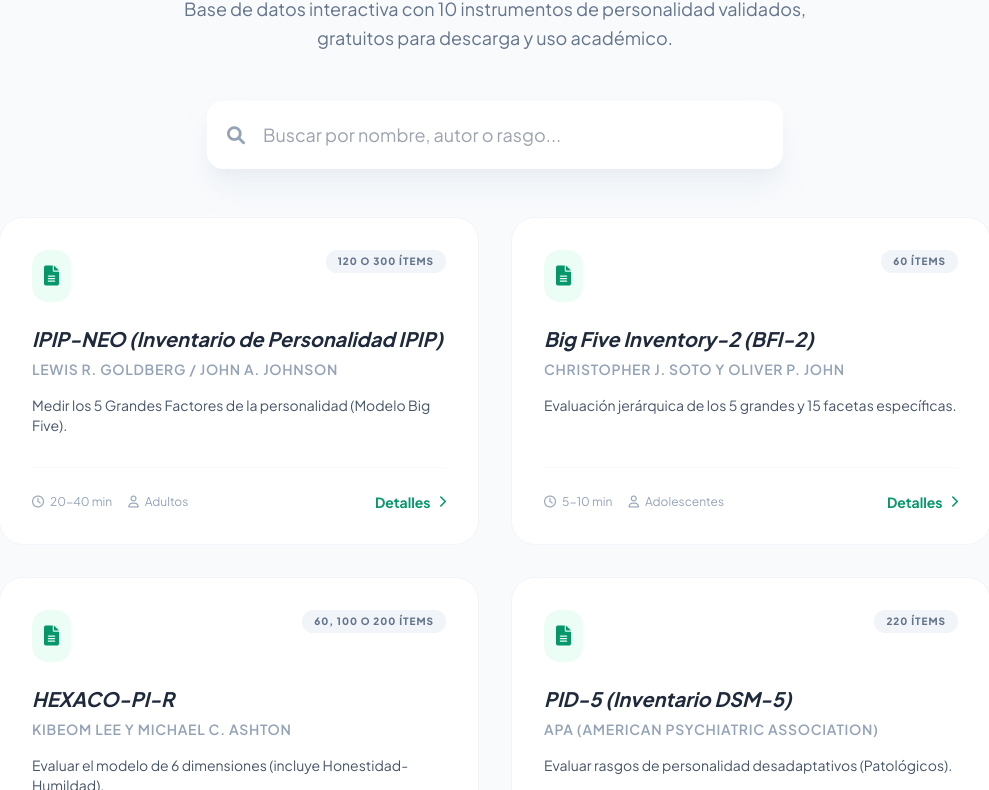
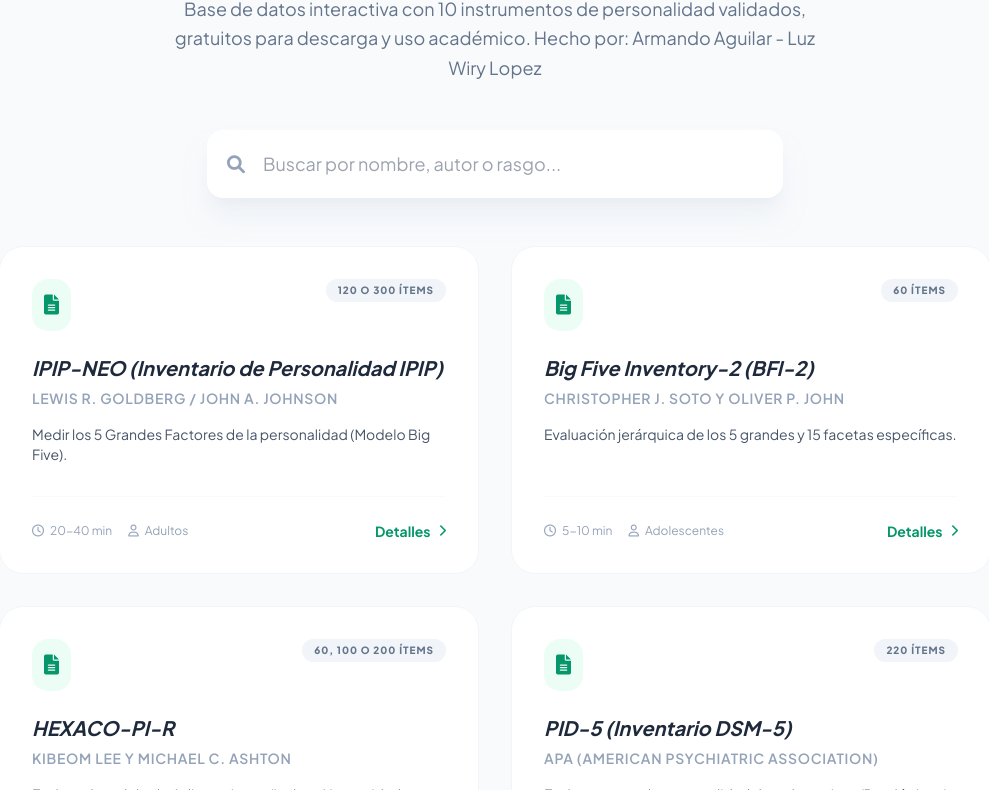
Before and after one commit to Marmandex1/Psicometria, a plain HTML site: page index.html in a window 1280 px wide. Shown: the part 162-952 px from the top of the page, without its empty margins (145-1134 px from the left). Drawn offline with nearby package versions, Linux system fonts and the light colour scheme.

Commit message:
Update index.html

```diff
--- a/index.html
+++ b/index.html
@@ -62,6 +62,7 @@
             </h1>
             <p class="text-slate-500 text-lg max-w-2xl mx-auto leading-relaxed">
                 Base de datos interactiva con 10 instrumentos de personalidad validados, gratuitos para descarga y uso académico.
+                Hecho por: Armando Aguilar - Luz Wiry Lopez
             </p>
         </header>
 
```
